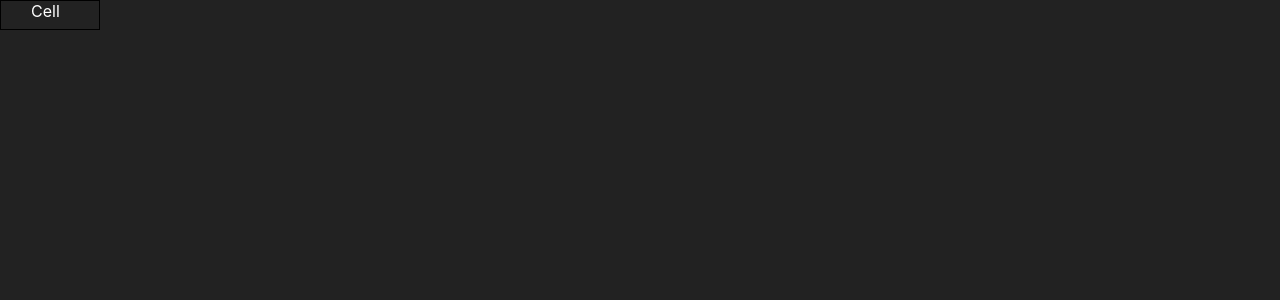
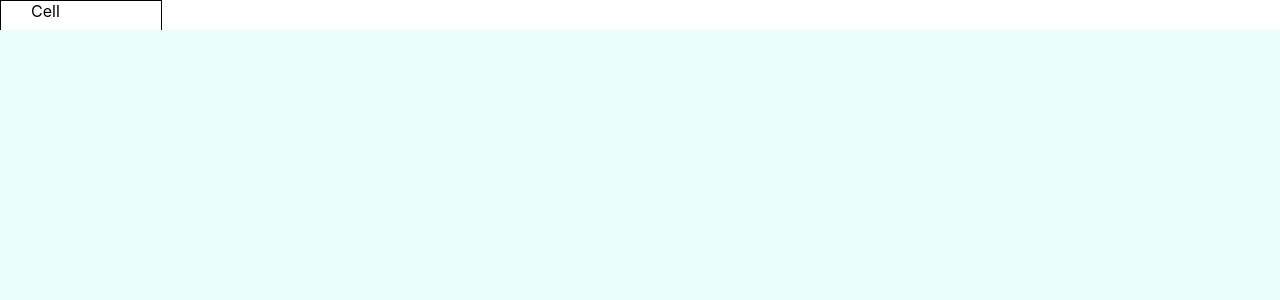
Before and after one commit to SolidZORO/glt, a React (Create React App) app: page / in a window 1280 px wide. Shown: the top 300 px of the page. Built offline with nearby package versions, Linux system fonts and the light colour scheme.

Commit message:
chore: update

```diff
--- a/src/App.js
+++ b/src/App.js
@@ -1,5 +1,6 @@
 import { DemoButton, Datatable } from '@/components';
 import Cell from './components/Cell/Cell';
+import ScrollContainer from './components/ScrollContainer/ScrollContainer';
 
 function App() {
   return (
@@ -7,6 +8,7 @@ function App() {
       {/* <DemoButton text="Demo" />
       <Datatable /> */}
       <Cell />
+      <ScrollContainer />
     </div>
   );
 }
--- a/src/components/Datatable/styles.css
+++ b/src/components/Datatable/styles.css
@@ -1,65 +1,65 @@
-* {
-  padding: 0;
-  margin: 0;
-  box-sizing: border-box;
-}
+/** {*/
+/*  padding: 0;*/
+/*  margin: 0;*/
+/*  box-sizing: border-box;*/
+/*}*/
 
-body {
-  background-color: #222;
-  color: white;
-  font-family: sans-serif;
-  overflow: hidden;
-}
+/*body {*/
+/*  background-color: #222;*/
+/*  color: white;*/
+/*  font-family: sans-serif;*/
+/*  overflow: hidden;*/
+/*}*/
 
-.intro {
-  margin: 1rem;
-}
+/*.intro {*/
+/*  margin: 1rem;*/
+/*}*/
 
-.app-container {
-  height: 100vh;
-  position: relative;
-  width: 100vw;
-}
+/*.app-container {*/
+/*  height: 100vh;*/
+/*  position: relative;*/
+/*  width: 100vw;*/
+/*}*/
 
-.scroll-wrapper {
-  position: absolute;
-  top: 0;
-  right: 0;
-  bottom: 0;
-  left: 0;
-}
+/*.scroll-wrapper {*/
+/*  position: absolute;*/
+/*  top: 0;*/
+/*  right: 0;*/
+/*  bottom: 0;*/
+/*  left: 0;*/
+/*}*/
 
-.scroll-container {
-  position: absolute;
-  top: 0;
-  right: 0;
-  bottom: 0;
-  left: 0;
-}
+/*.scroll-container {*/
+/*  position: absolute;*/
+/*  top: 0;*/
+/*  right: 0;*/
+/*  bottom: 0;*/
+/*  left: 0;*/
+/*}*/
 
-.scroll-wrapper {
-  overflow: scroll;
-}
+/*.scroll-wrapper {*/
+/*  overflow: scroll;*/
+/*}*/
 
-.cell-input {
-  display: none;
-  border: dodgerblue 2px solid;
-  background-color: #fff;
-  color: #222;
-  font-size: 12px;
-  position: absolute;
-  text-align: center;
-}
+/*.cell-input {*/
+/*  display: none;*/
+/*  border: dodgerblue 2px solid;*/
+/*  background-color: #fff;*/
+/*  color: #222;*/
+/*  font-size: 12px;*/
+/*  position: absolute;*/
+/*  text-align: center;*/
+/*}*/
 
-.cell-input::-ms-clear {
-  display: none;
-}
+/*.cell-input::-ms-clear {*/
+/*  display: none;*/
+/*}*/
 
-.loader {
-  color: white;
-  padding: 10px;
-  position: absolute;
-  top: 0;
-  left: 0;
-  pointer-events: none;
-}
+/*.loader {*/
+/*  color: white;*/
+/*  padding: 10px;*/
+/*  position: absolute;*/
+/*  top: 0;*/
+/*  left: 0;*/
+/*  pointer-events: none;*/
+/*}*/
--- /dev/null
+++ b/src/components/Grid/styles.css
@@ -0,0 +1,65 @@
+* {
+  padding: 0;
+  margin: 0;
+  box-sizing: border-box;
+}
+
+body {
+  background-color: #222;
+  color: white;
+  font-family: sans-serif;
+  overflow: hidden;
+}
+
+.intro {
+  margin: 1rem;
+}
+
+.app-container {
+  height: 100vh;
+  position: relative;
+  width: 100vw;
+}
+
+.scroll-wrapper {
+  position: absolute;
+  top: 0;
+  right: 0;
+  bottom: 0;
+  left: 0;
+}
+
+.scroll-container {
+  position: absolute;
+  top: 0;
+  right: 0;
+  bottom: 0;
+  left: 0;
+}
+
+.scroll-wrapper {
+  overflow: scroll;
+}
+
+.cell-input {
+  display: none;
+  border: dodgerblue 2px solid;
+  background-color: #fff;
+  color: #222;
+  font-size: 12px;
+  position: absolute;
+  text-align: center;
+}
+
+.cell-input::-ms-clear {
+  display: none;
+}
+
+.loader {
+  color: white;
+  padding: 10px;
+  position: absolute;
+  top: 0;
+  left: 0;
+  pointer-events: none;
+}
--- a/src/components/ScrollContainer/ScrollContainer.jsx
+++ b/src/components/ScrollContainer/ScrollContainer.jsx
@@ -0,0 +1,50 @@
+import React, { useState, useEffect, useRef } from 'react';
+import cx from 'classnames';
+import { cellHeight, columns, cellWidth, rows } from '../../utils/consts';
+import { scrollSubject$, resizeSubject$ } from '../../utils/subjects';
+
+import './styles.css';
+
+export default function ScrollContainer(props) {
+  // const { text } = props;
+  // const [n, setN] = useState(0);
+  //
+  // const add = () => setN(n + 1);
+
+  const scrollContainerRef = useRef(null);
+  const scrollWrapperRef = useRef(null);
+
+  const handleScroll = () => {
+    if (!scrollContainerRef || !scrollWrapperRef) return;
+
+    const scrollWrapper = scrollWrapperRef.current;
+    const scrollContainer = scrollContainerRef.current;
+
+    /**
+     * Handle scroll
+     */
+    // const scrollContainer = document.querySelector('.scroll-container');
+    // const scrollWrapper = document.querySelector('.scroll-wrapper');
+    // scrollWrapper.style.left = cellWidth + "px";
+    scrollWrapper.style.top = cellHeight + 'px';
+    scrollContainer.style.width = columns * cellWidth + 'px';
+    scrollContainer.style.height = rows * cellHeight + 'px';
+
+    scrollWrapper.addEventListener('scroll', (e) => {
+      const { scrollLeft, scrollTop } = e.target;
+      scrollSubject$.next({ scrollLeft, scrollTop });
+
+      console.log({ scrollLeft, scrollTop });
+    });
+  };
+
+  useEffect(() => {
+    handleScroll();
+  }, []);
+
+  return (
+    <div ref={scrollWrapperRef} className="scroll-wrapper">
+      <div ref={scrollContainerRef} className="scroll-container"></div>
+    </div>
+  );
+}
--- /dev/null
+++ b/src/components/ScrollContainer/styles.css
@@ -0,0 +1,24 @@
+.app-container {
+  height: 100vh;
+  position: relative;
+  width: 100vw;
+}
+
+.scroll-wrapper {
+  background-color: #ffffea;
+  position: absolute;
+  top: 0;
+  right: 0;
+  bottom: 0;
+  left: 0;
+  overflow: scroll;
+}
+
+.scroll-container {
+  background-color: #eafffc;
+  position: absolute;
+  top: 0;
+  right: 0;
+  bottom: 0;
+  left: 0;
+}
--- /dev/null
+++ b/src/utils/consts.js
@@ -0,0 +1,8 @@
+export const columns = 600;
+export const rows = 600;
+export const cellWidth = 100;
+export const cellHeight = 30;
+export const throttleTimeout = 20;
+export const debounceTimeout = 100;
+export const bufferFactor = 1.5;
+export const marginFactor = 0.3;
```
Also changed, not shown: src/components/Grid/Grid.jsx (added, +23 -0 lines).
